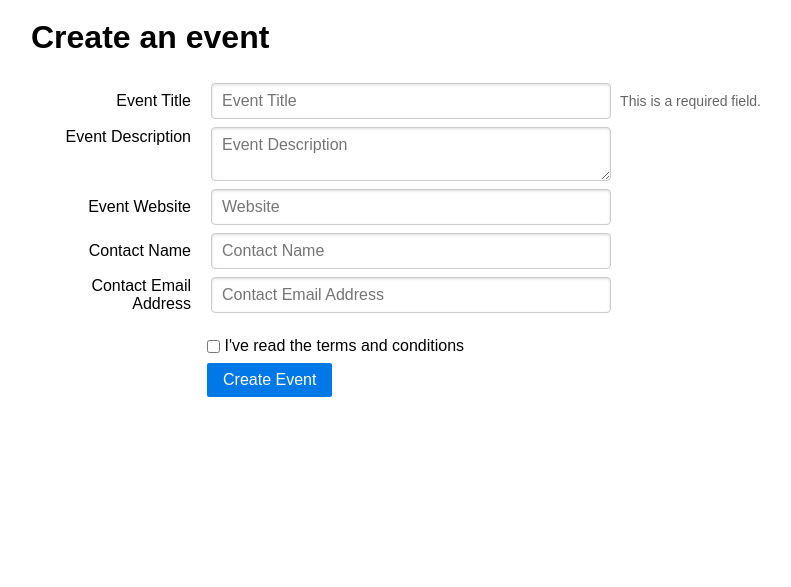
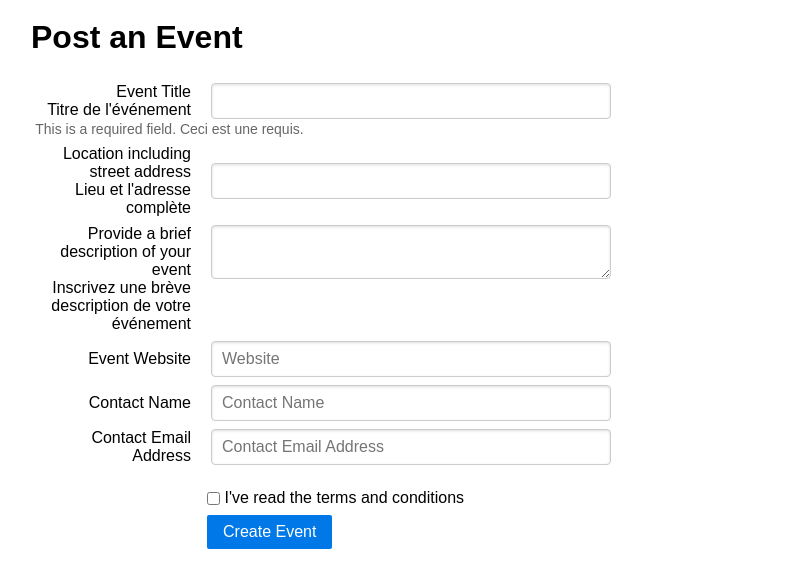
Before and after one commit to TamimiGitHub/rhok-igenottawa, a website: page public/create-new.html in a window 1280 px wide. Shown: the part 87-674 px from the top of the page, without its empty margins (209-1000 px from the left). Drawn offline with Linux system fonts and the light colour scheme.

Commit message:
Some changes to new create

```diff
--- a/public/create-new.html
+++ b/public/create-new.html
@@ -2,7 +2,7 @@
 <html lang="en">
 
 <head>
-  <title>iGen Ottawa - Create Event</title>
+  <title>iGen Ottawa - Post Event</title>
   <meta charset="utf-8">
   <meta name="viewport" content="width=device-width, initial-scale=1">
   <link rel="stylesheet" href="pure-css/pure-min.css">
@@ -41,19 +41,28 @@
 
       <h1><img src="images/logo.png"></h1>
 
-      <h1>Create an event</h1>
+      <h1>Post an Event</h1>
 
       <form class="pure-form pure-form-aligned">
         <fieldset>
           <div class="pure-control-group">
-            <label for="eventTitle">Event Title</label>
-            <input class="pure-input-1-2" id="eventTitle" type="text" placeholder="Event Title" required>
-            <span class="pure-form-message-inline">This is a required field.</span>
+            <label for="eventTitle">Event Title<br>Titre de l'événement</label>
+            <input class="pure-input-1-2" id="eventTitle" type="text"required>
+            <span class="pure-form-message-inline">
+              This is a required field.
+              Ceci est une requis.
+            </span>
           </div>
 
           <div class="pure-control-group">
-            <label for="eventDesc">Event Description</label>
-            <textarea class="pure-input-1-2" placeholder="Event Description"></textarea>
+            <label for="website">Location including street address<br>Lieu et l'adresse complète</label>
+            <input class="pure-input-1-2" id="website" type="text">
+          </div>
+
+          <div class="pure-control-group">
+            <label for="eventDesc">Provide a brief description of your event<br>
+                Inscrivez une brève description de votre événement</label>
+            <textarea class="pure-input-1-2"></textarea>
           </div>
 
           <div class="pure-control-group">
```
